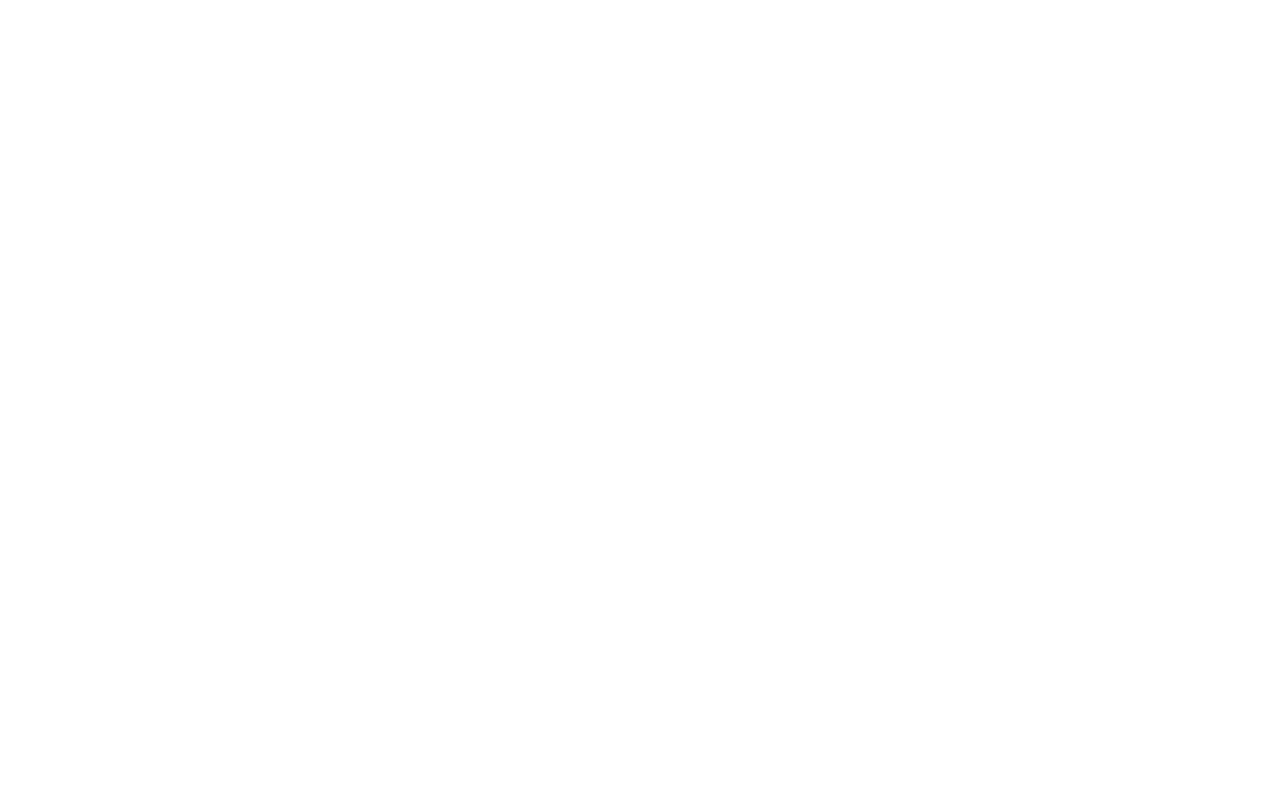
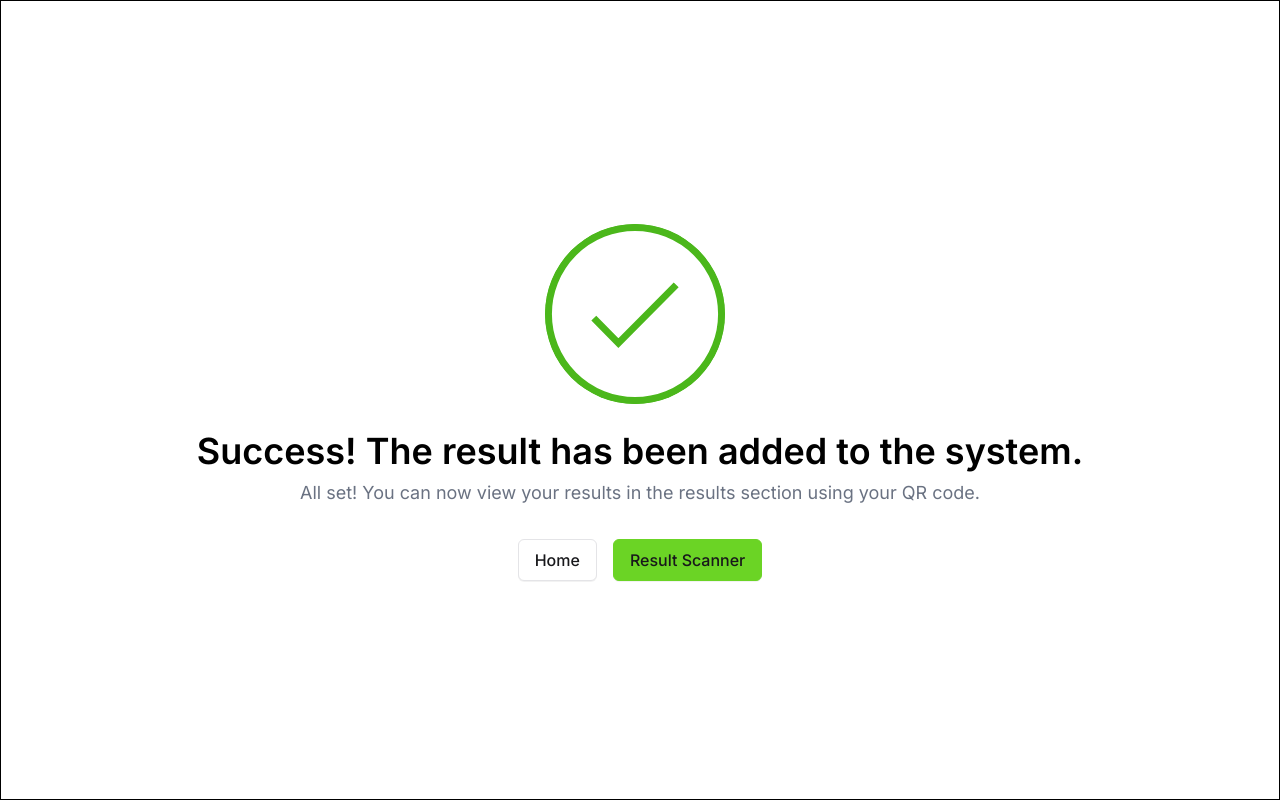
Before and after one commit to raymayo/entrance-exam-system, a React (Vite) app in the folder frontend/: page /student/1/success in a window 1280 px wide. Before the commit this address had no page. Built offline with nearby package versions, Linux system fonts and the light colour scheme; sample sign-in values are in the browser's storage.

Commit message:
add Success component for exam result confirmation, implement navigation and logout functionality, enhance styling with checkmark animation, and update App routing

```diff
--- a/frontend/src/App.jsx
+++ b/frontend/src/App.jsx
@@ -5,6 +5,7 @@
 import UpdateDetails from "./components/UpdateDetails.jsx";
 import ExamSelection from "./components/ExamSelection.jsx";
 import Exam from "./components/Exam.jsx";
+import Success from "./components/Success.jsx";
 import ProtectedRoute from "./components/ProtectedRoute.jsx";
 import { StudentProvider } from "./context/StudentContext.jsx"; // Import your context provider
 
@@ -23,6 +24,7 @@
             <Route path="/student/:id/details" element={<UpdateDetails />} />
             <Route path="/student/:id/exam" element={<ExamSelection />} />
             <Route path="/student/:id/exam/:subjectId" element={<Exam />} />
+            <Route path="/student/:id/success" element={<Success />} />
           </Route>
         </Routes>
       </Router>
--- a/frontend/src/components/ExamSelection.jsx
+++ b/frontend/src/components/ExamSelection.jsx
@@ -12,6 +12,7 @@
   const navigate = useNavigate();
   const { student } = useStudent();
   const { id } = useParams();
+  const { logout } = useStudent();
 
   const subjects = [
     {
@@ -62,13 +63,12 @@
           examScores: student.examScores,
         }),
       });
+      navigate(`/student/${id}/success`);
 
       if (!response.ok) {
         const message = await response.text();
         throw new Error(message || "Failed to submit exam results.");
       }
-
-      // navigate("/success");
     } catch (err) {
       console.error("Submission error:", err.message);
       alert("Failed to save exam results. Try again.");
--- /dev/null
+++ b/frontend/src/components/Scanner.jsx
@@ -0,0 +1,7 @@
+import React from "react";
+
+const Scanner = () => {
+  return <div>Scanner</div>;
+};
+
+export default Scanner;
--- /dev/null
+++ b/frontend/src/components/Success.jsx
@@ -0,0 +1,66 @@
+import React from "react";
+import { useNavigate } from "react-router-dom";
+import { useStudent } from "../context/StudentContext.jsx";
+
+const Success = () => {
+  const navigate = useNavigate();
+  const { logout } = useStudent();
+
+  const handleLogout = () => {};
+
+  const handleHome = () => {
+    logout();
+    console.log("logout");
+    navigate("/entrance", { replace: true });
+  };
+
+  const handleResultScanner = () => {
+    logout();
+    console.log("logout");
+    navigate(`/scanner`, { replace: true });
+  };
+
+  return (
+    <div className="flex h-screen w-full flex-col items-center justify-center gap-8 border p-8 lg:justify-center">
+      <div className="success-animation">
+        <svg
+          class="checkmark"
+          xmlns="http://www.w3.org/2000/svg"
+          viewBox="0 0 52 52"
+        >
+          <circle
+            className="checkmark__circle"
+            cx="26"
+            cy="26"
+            r="25"
+            fill="none"
+          />
+          <path
+            className="checkmark__check"
+            fill="none"
+            d="M14.1 27.2l7.1 7.2 16.7-16.8"
+          />
+        </svg>
+      </div>
+      <div className="flex flex-col gap-2 text-center">
+        <h1 className="text-4xl font-semibold">
+          Success! The result has been added to the system.
+        </h1>
+        <p className="text-lg text-gray-500">
+          All set! You can now view your results in the results section using
+          your QR code.
+        </p>
+      </div>
+      <div className="flex w-full justify-center gap-4">
+        <button className="w-fit cursor-pointer rounded-md border border-zinc-200 bg-white px-4 py-2 text-base font-medium text-zinc-900 shadow-2xs hover:bg-zinc-100 disabled:bg-zinc-300 disabled:text-zinc-500">
+          Home
+        </button>
+        <button className="bg-lima border-lima-500 hover:bg-lima-600 w-fit cursor-pointer rounded-md border px-4 py-2 text-base font-medium text-zinc-900 shadow-2xs disabled:bg-zinc-300 disabled:text-zinc-500">
+          Result Scanner
+        </button>
+      </div>
+    </div>
+  );
+};
+
+export default Success;
--- a/frontend/src/context/StudentContext.jsx
+++ b/frontend/src/context/StudentContext.jsx
@@ -6,20 +6,24 @@
 // Provide context
 export const StudentProvider = ({ children }) => {
   const [student, setStudent] = useState(() => {
-    // Check sessionStorage on initial load
     const storedStudent = sessionStorage.getItem("student");
     return storedStudent ? JSON.parse(storedStudent) : null;
   });
 
   useEffect(() => {
-    // Persist the student data in sessionStorage whenever it changes
     if (student) {
       sessionStorage.setItem("student", JSON.stringify(student));
     }
   }, [student]);
 
+  // Logout clears state and sessionStorage
+  const logout = () => {
+    setStudent(null);
+    sessionStorage.removeItem("student");
+  };
+
   return (
-    <StudentContext.Provider value={{ student, setStudent }}>
+    <StudentContext.Provider value={{ student, setStudent, logout }}>
       {children}
     </StudentContext.Provider>
   );
--- a/frontend/src/index.css
+++ b/frontend/src/index.css
@@ -40,6 +40,63 @@
 .pattern {
   background: white !important;
   background: url("../public/asset2.svg") repeat !important;
+}
+
+.checkmark {
+  width: 180px;
+  height: 180px;
+  border-radius: 50%;
+  display: block;
+  stroke-width: 2;
+  stroke: #4bb71b;
+  stroke-miterlimit: 10;
+  box-shadow: inset 0px 0px 0px #4bb71b;
+  animation:
+    fill 0.4s ease-in-out 0.4s forwards,
+    scale 0.3s ease-in-out 0.9s both;
+  position: relative;
+  top: 5px;
+  right: 5px;
+  margin: 0 auto;
+}
+.checkmark__circle {
+  stroke-dasharray: 166;
+  stroke-dashoffset: 166;
+  stroke-width: 2;
+  stroke-miterlimit: 10;
+  stroke: #4bb71b;
+  fill: #fff;
+  animation: stroke 0.6s cubic-bezier(0.65, 0, 0.45, 1) forwards;
+}
+
+.checkmark__check {
+  transform-origin: 50% 50%;
+  stroke-dasharray: 48;
+  stroke-dashoffset: 48;
+  animation: stroke 0.3s cubic-bezier(0.65, 0, 0.45, 1) 0.8s forwards;
+}
+
+@keyframes stroke {
+  100% {
+    stroke-dashoffset: 0;
+  }
+}
+
+@keyframes scale {
+  0%,
+  100% {
+    transform: none;
+  }
+
+  50% {
+    transform: scale3d(1.1, 1.1, 1);
+  }
+}
+
+@keyframes fill {
+  100% {
+    box-shadow: inset 0px 0px 0px 30px #4bb71b;
+  }
 }
 
 /* a {
```
